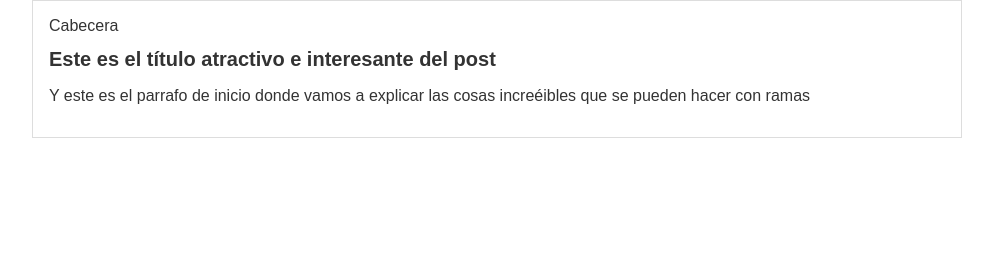
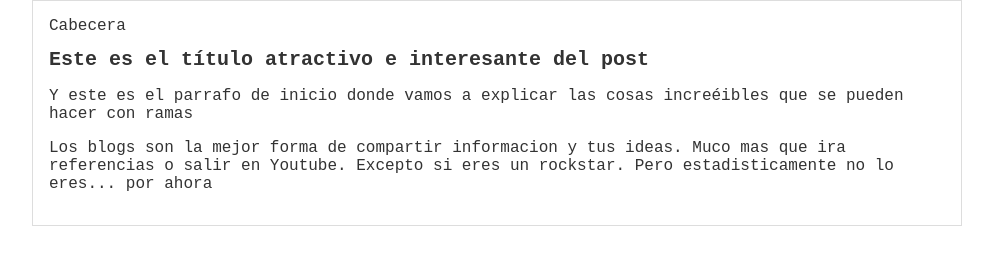
Before and after one commit to UlisesArgueta009/hyperblog, a plain HTML site: page index.html in a window 1280 px wide. Shown: the whole page, without its empty margins (143-1136 px from the left). Drawn offline with Linux system fonts and the light colour scheme.

Commit message:
Agregado el contenido adicional del blog y una mejor tipografia

```diff
--- a/index.html
+++ b/index.html
@@ -14,7 +14,11 @@
         </div>
         <div id="post">
         <h1>Este es el título atractivo e interesante del post</h1>
-        <p>Y este es el parrafo de inicio donde vamos a explicar las cosas increéibles que se pueden hacer con ramas</p>
+        <p>Y este es el parrafo de inicio donde vamos a explicar las cosas increéibles que se pueden hacer con ramas
+        </p>
+        <p>
+            Los blogs son la mejor forma de compartir informacion y tus ideas. Muco mas que ira referencias o salir en Youtube. Excepto si eres un rockstar. Pero estadisticamente no lo eres... por ahora
+        </p>
         </div>
         </div>
 </body>
--- a/style.css
+++ b/style.css
@@ -2,7 +2,7 @@ body
 {
     color:#333;
     text-align:center;
-    font-family:arial;
+    font-family:'Courier New', Courier, monospace;
     font-size:16px;
     margin:0;padding:0
 }
```
